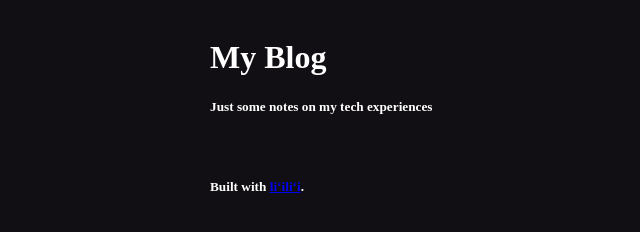
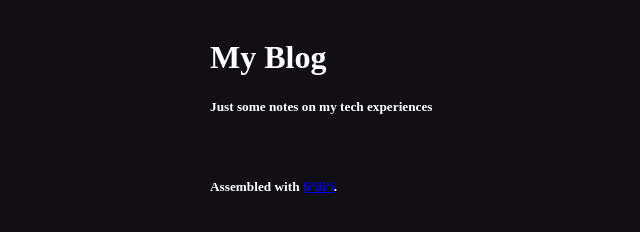
Before and after one commit to mai-gh/li-ili-i, a website: page template.html in a window 1280 px wide. Shown: the full height of the page, 114-754 px from the left. Drawn offline with Linux system fonts and the light colour scheme.

Commit message:
adjusted footer

```diff
--- a/template.html
+++ b/template.html
@@ -45,7 +45,7 @@
 
     <div class="footer">
       <div>
-        <h5>Built with <a href="https://github.com/mai-gh/li-ili-i">liʻiliʻi</a>.</h5>
+        <h5>Assembled with <a href="https://github.com/mai-gh/li-ili-i">liʻiliʻi</a>.</h5>
       </div>
     </div>
 
```
